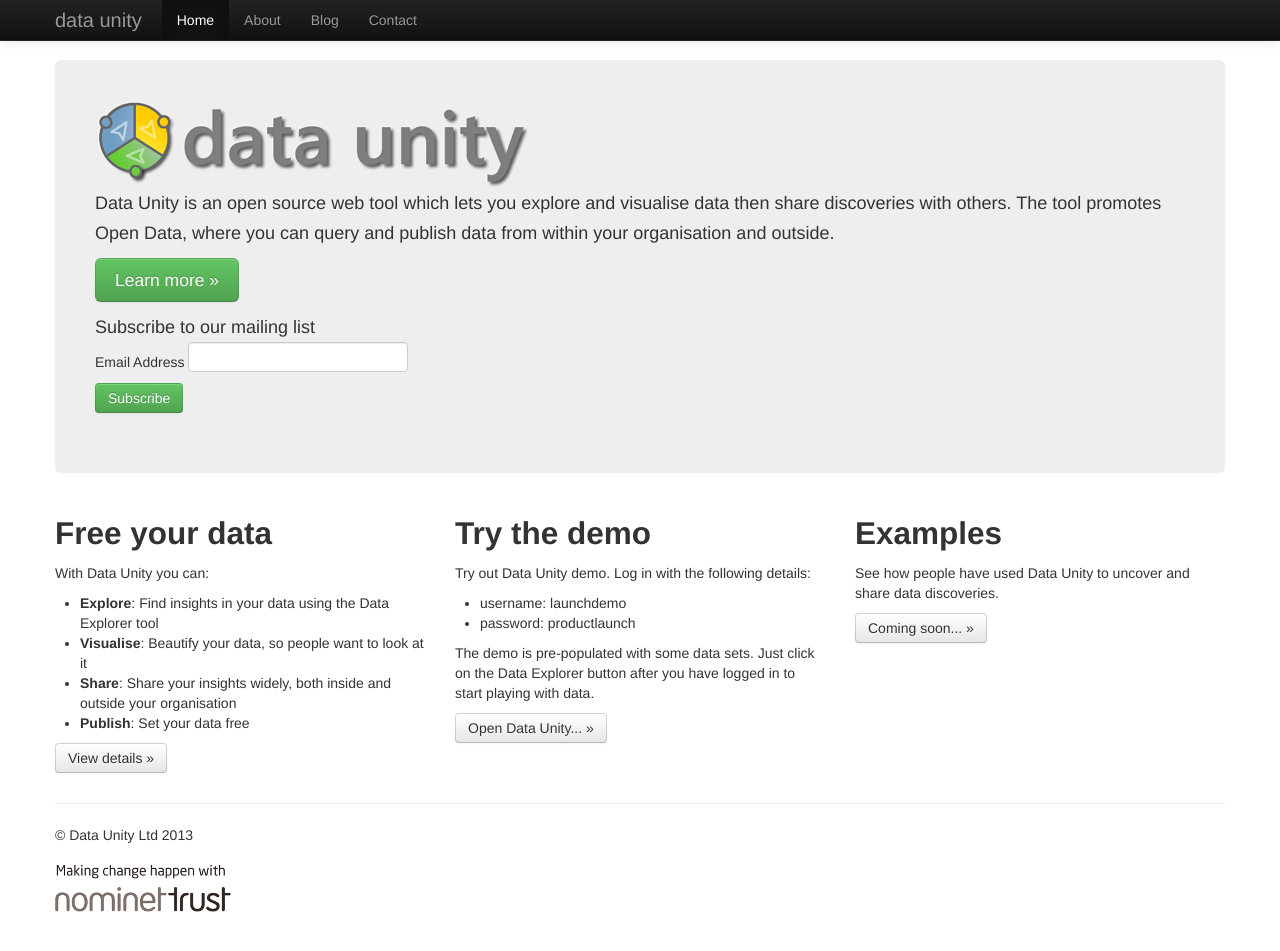
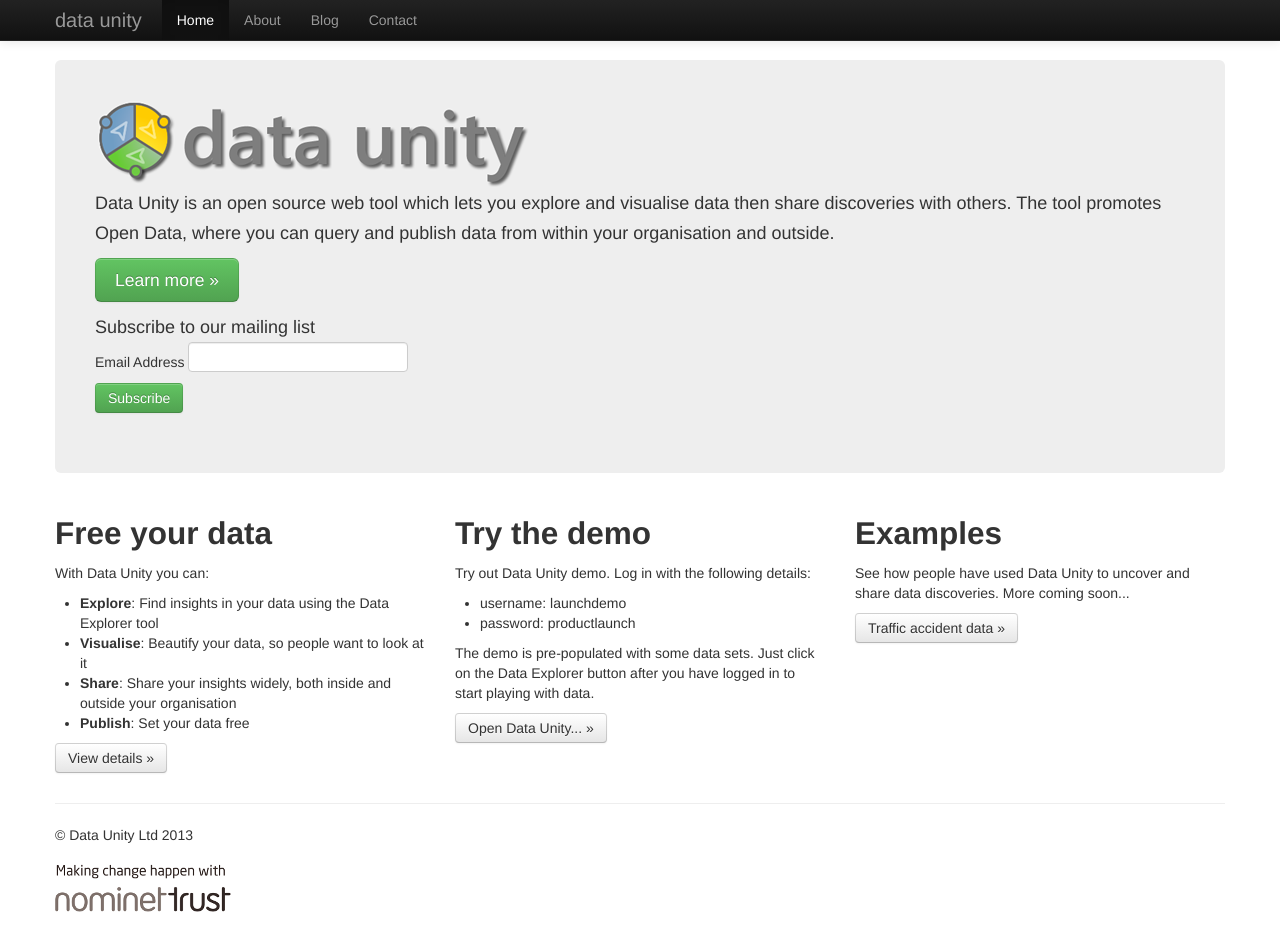
Before and after one commit to dataunity/dataunitysitepublic, a Jekyll site: the page index.html, which Jekyll copies as it is, in a window 1280 px wide and 974 px high. Shown: the top 951 px of the window. Built offline with Jekyll 4.4.1, drawn with Linux system fonts in a browser that asks for light colours.

Commit message:
Link to traffic data example.

```diff
--- a/index.html
+++ b/index.html
@@ -149,8 +149,8 @@
        </div>
         <div class="span4">
           <h2>Examples</h2>
-          <p>See how people have used Data Unity to uncover and share data discoveries.</p>
-          <p><a class="btn" href="#">Coming soon... &raquo;</a></p>
+          <p>See how people have used Data Unity to uncover and share data discoveries. More coming soon...</p>
+          <p><a class="btn" href="http://dataunity.org/2013/11/29/Traffic-Fatalities.html">Traffic accident data &raquo;</a></p>
         </div>
       </div>
 
```
